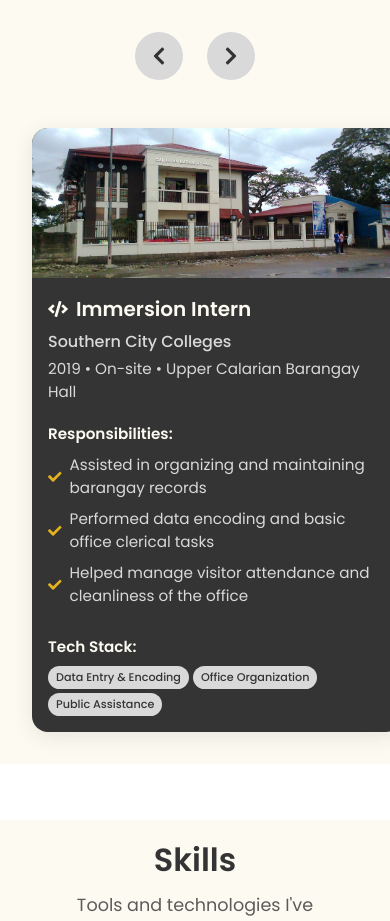
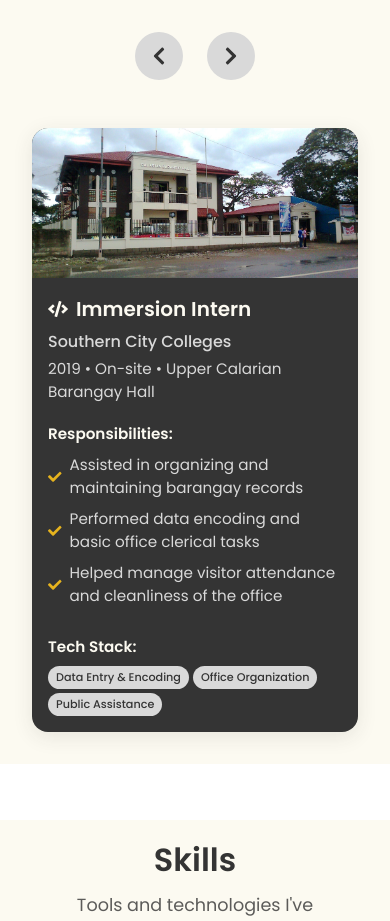
Before and after one commit to codeyatoh/myPortfolio, a React (Vite) app: page / in a window 390 px wide. Shown: the part 4508-5429 px from the top of the page. Built offline with nearby package versions, Linux system fonts and the light colour scheme.

Commit message:
fix: match experience grid layout to projects grid on mobile for perfect card alignment

```diff
--- a/src/components/experience/experience.module.css
+++ b/src/components/experience/experience.module.css
@@ -260,6 +260,11 @@
     margin: 0 auto;
     min-height: 520px;
   }
+  .experienceGrid {
+    grid-template-columns: 1fr;
+    gap: 1.5rem;
+    justify-items: center;
+  }
 }
 @media (max-width: 480px) {
   .experienceContent {
```
